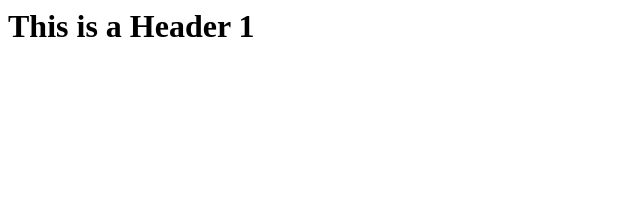
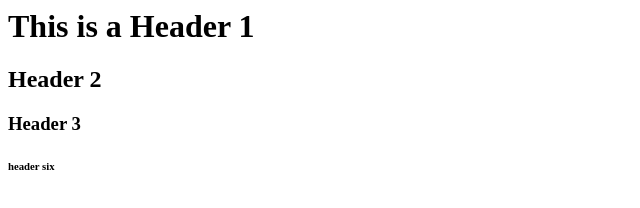
Before and after one commit to marxcom/devjanaprime.github.io, a plain HTML site: page index.html in a window 1280 px wide. Shown: the whole page, without its empty margins (0-640 px from the left). Drawn offline with Linux system fonts and the light colour scheme.

Commit message:
Update index.html

```diff
--- a/index.html
+++ b/index.html
@@ -4,5 +4,8 @@
   </head>
   <body>
     <h1>This is a Header 1</h1>
+    <h2>Header 2</h2>
+    <h3>Header 3</h3>
+    <h6>header six</h6>
   </body>
 </html>
```
